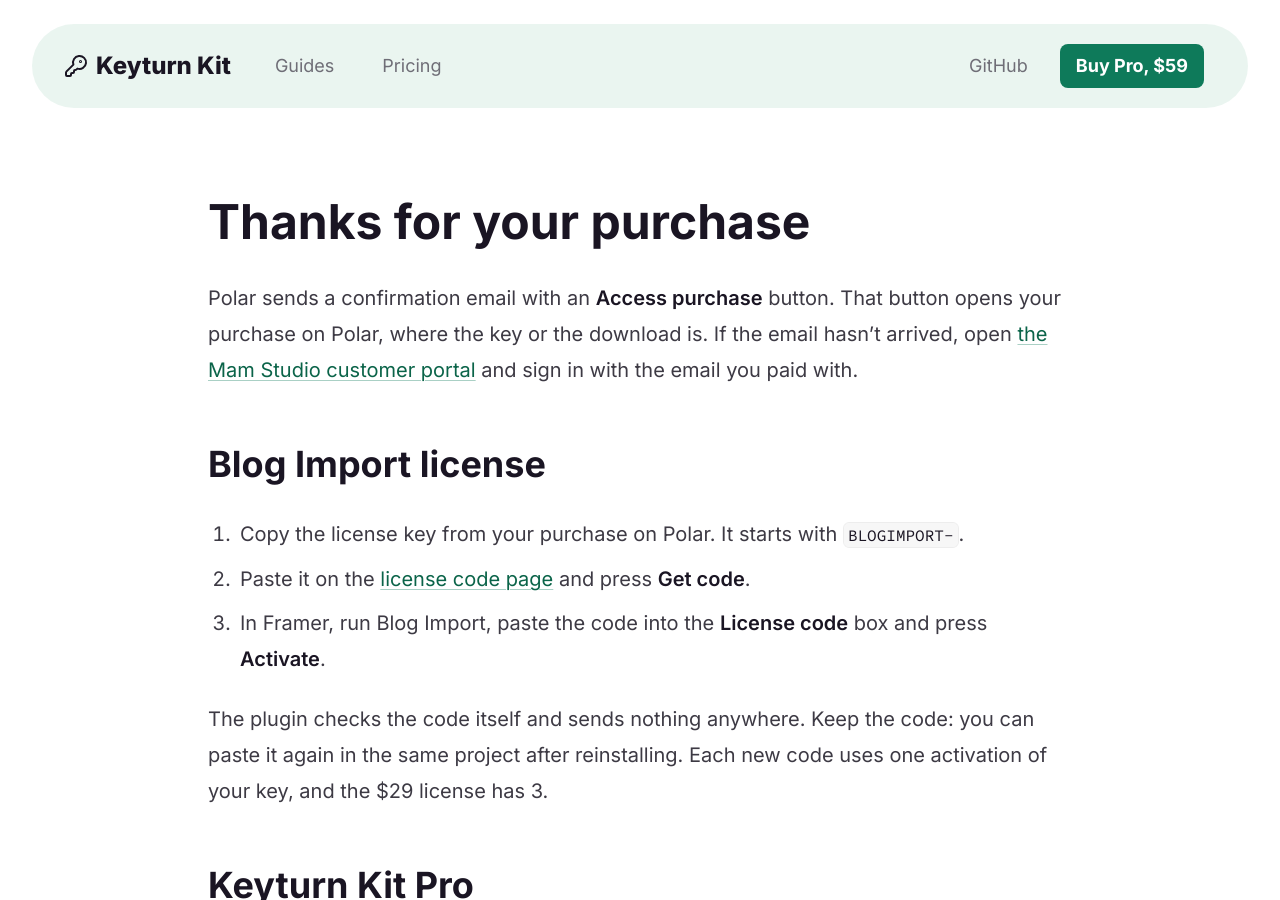
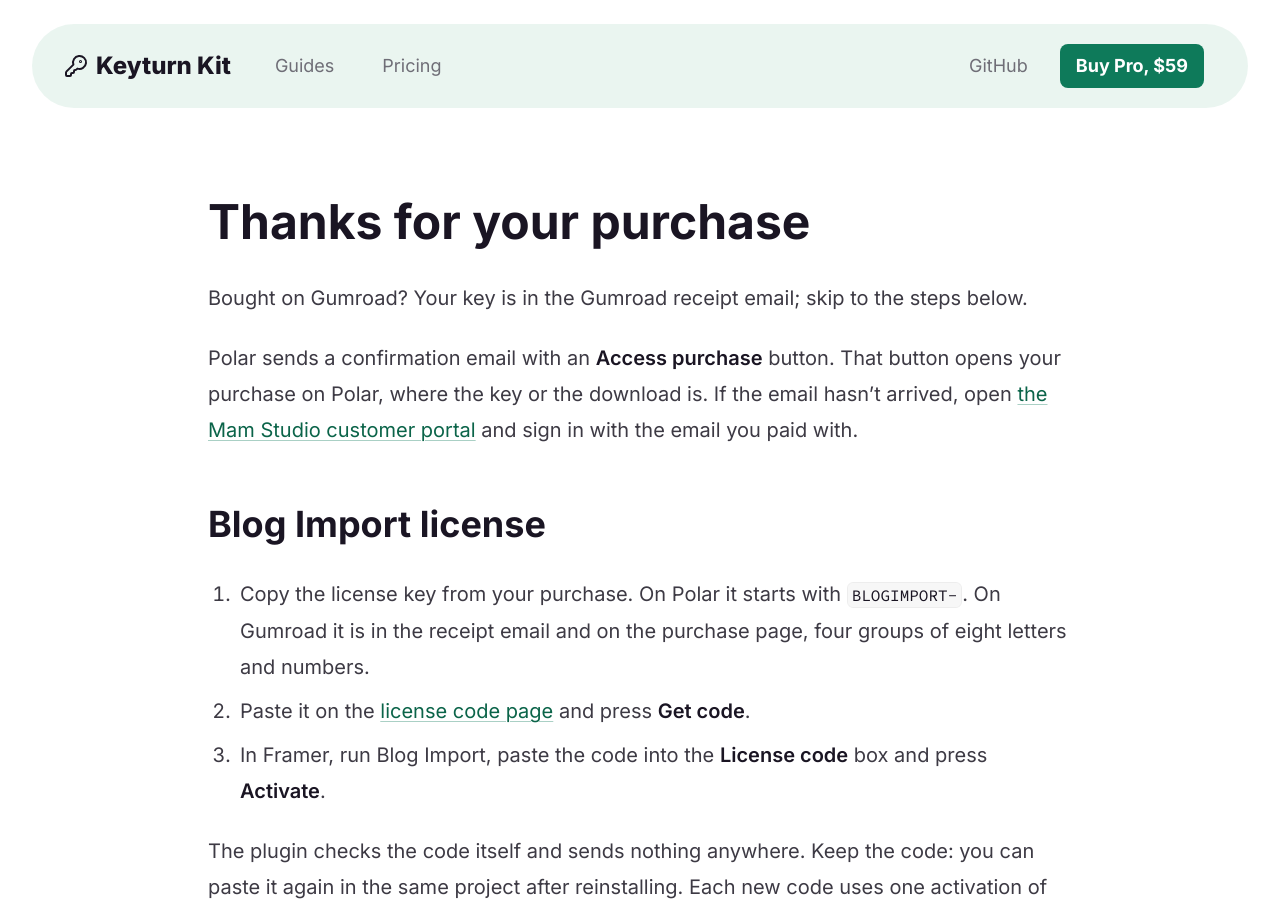
Before and after one commit to keyturnkit/keyturnkit.github.io, a Jekyll site: the page built from thanks.md, in a window 1280 px wide and 900 px high. Built offline with Jekyll 4.4.1, drawn with Linux system fonts in a browser that asks for light colours.

Commit message:
Thanks page: where Gumroad buyers find their Blog Import key (publish when the Gumroad products go live, V396)
Co-Authored-By: Claude Opus 5.5 <noreply@anthropic.com>

```diff
--- a/thanks.md
+++ b/thanks.md
@@ -8,11 +8,13 @@ sitemap: false
 
 # Thanks for your purchase
 
+Bought on Gumroad? Your key is in the Gumroad receipt email; skip to the steps below.
+
 Polar sends a confirmation email with an **Access purchase** button. That button opens your purchase on Polar, where the key or the download is. If the email hasn't arrived, open [the Mam Studio customer portal](https://polar.sh/mam-studio/portal) and sign in with the email you paid with.
 
 ## Blog Import license
 
-1. Copy the license key from your purchase on Polar. It starts with `BLOGIMPORT-`.
+1. Copy the license key from your purchase. On Polar it starts with `BLOGIMPORT-`. On Gumroad it is in the receipt email and on the purchase page, four groups of eight letters and numbers.
 2. Paste it on the [license code page](https://blog-import-license.mam-studio.workers.dev/code) and press **Get code**.
 3. In Framer, run Blog Import, paste the code into the **License code** box and press **Activate**.
 
```
